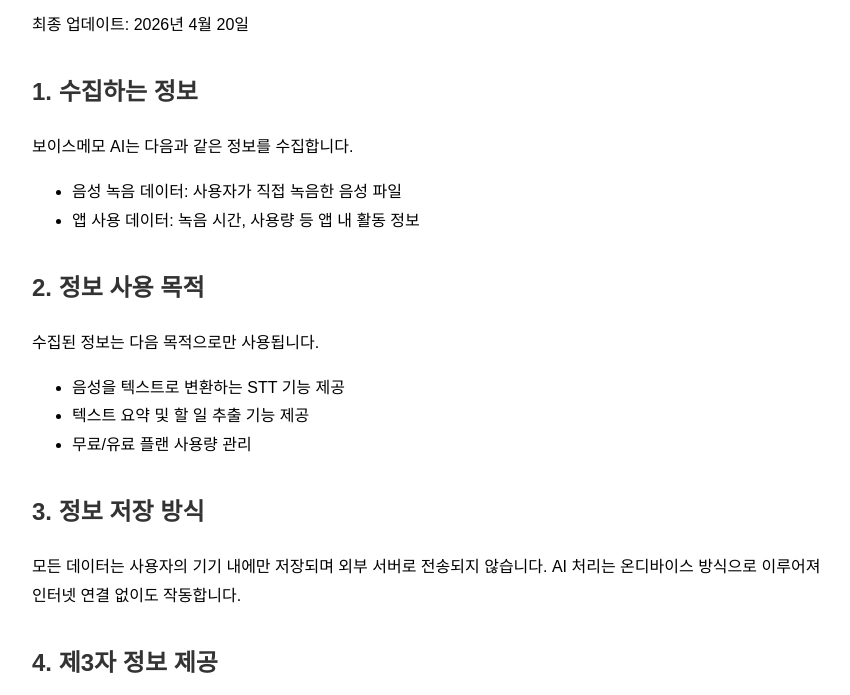
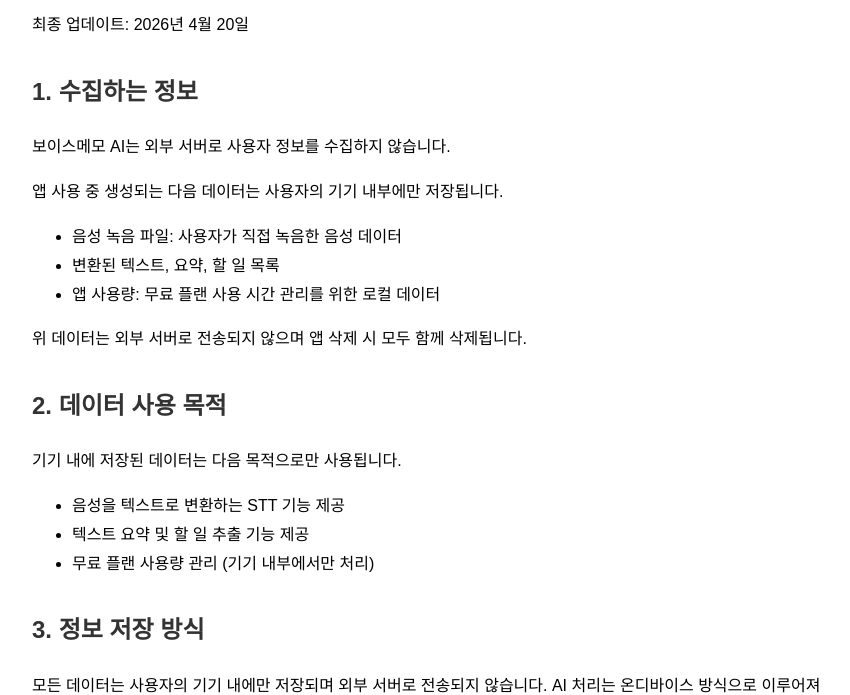
Before and after one commit to NamYounMyeong/voicememoai-privacy, a plain HTML site: page index.html in a window 1280 px wide. Shown: the part 109-804 px from the top of the page, without its empty margins (208-1058 px from the left). Drawn offline with Linux system fonts and the light colour scheme.

Commit message:
Update index.html

```diff
--- a/index.html
+++ b/index.html
@@ -15,18 +15,21 @@
     <p>최종 업데이트: 2026년 4월 20일</p>
 
     <h2>1. 수집하는 정보</h2>
-    <p>보이스메모 AI는 다음과 같은 정보를 수집합니다.</p>
+    <p>보이스메모 AI는 외부 서버로 사용자 정보를 수집하지 않습니다.</p>
+    <p>앱 사용 중 생성되는 다음 데이터는 사용자의 기기 내부에만 저장됩니다.</p>
     <ul>
-        <li>음성 녹음 데이터: 사용자가 직접 녹음한 음성 파일</li>
-        <li>앱 사용 데이터: 녹음 시간, 사용량 등 앱 내 활동 정보</li>
+        <li>음성 녹음 파일: 사용자가 직접 녹음한 음성 데이터</li>
+        <li>변환된 텍스트, 요약, 할 일 목록</li>
+        <li>앱 사용량: 무료 플랜 사용 시간 관리를 위한 로컬 데이터</li>
     </ul>
+    <p>위 데이터는 외부 서버로 전송되지 않으며 앱 삭제 시 모두 함께 삭제됩니다.</p>
 
-    <h2>2. 정보 사용 목적</h2>
-    <p>수집된 정보는 다음 목적으로만 사용됩니다.</p>
+    <h2>2. 데이터 사용 목적</h2>
+    <p>기기 내에 저장된 데이터는 다음 목적으로만 사용됩니다.</p>
     <ul>
         <li>음성을 텍스트로 변환하는 STT 기능 제공</li>
         <li>텍스트 요약 및 할 일 추출 기능 제공</li>
-        <li>무료/유료 플랜 사용량 관리</li>
+        <li>무료 플랜 사용량 관리 (기기 내부에서만 처리)</li>
     </ul>
 
     <h2>3. 정보 저장 방식</h2>
```
